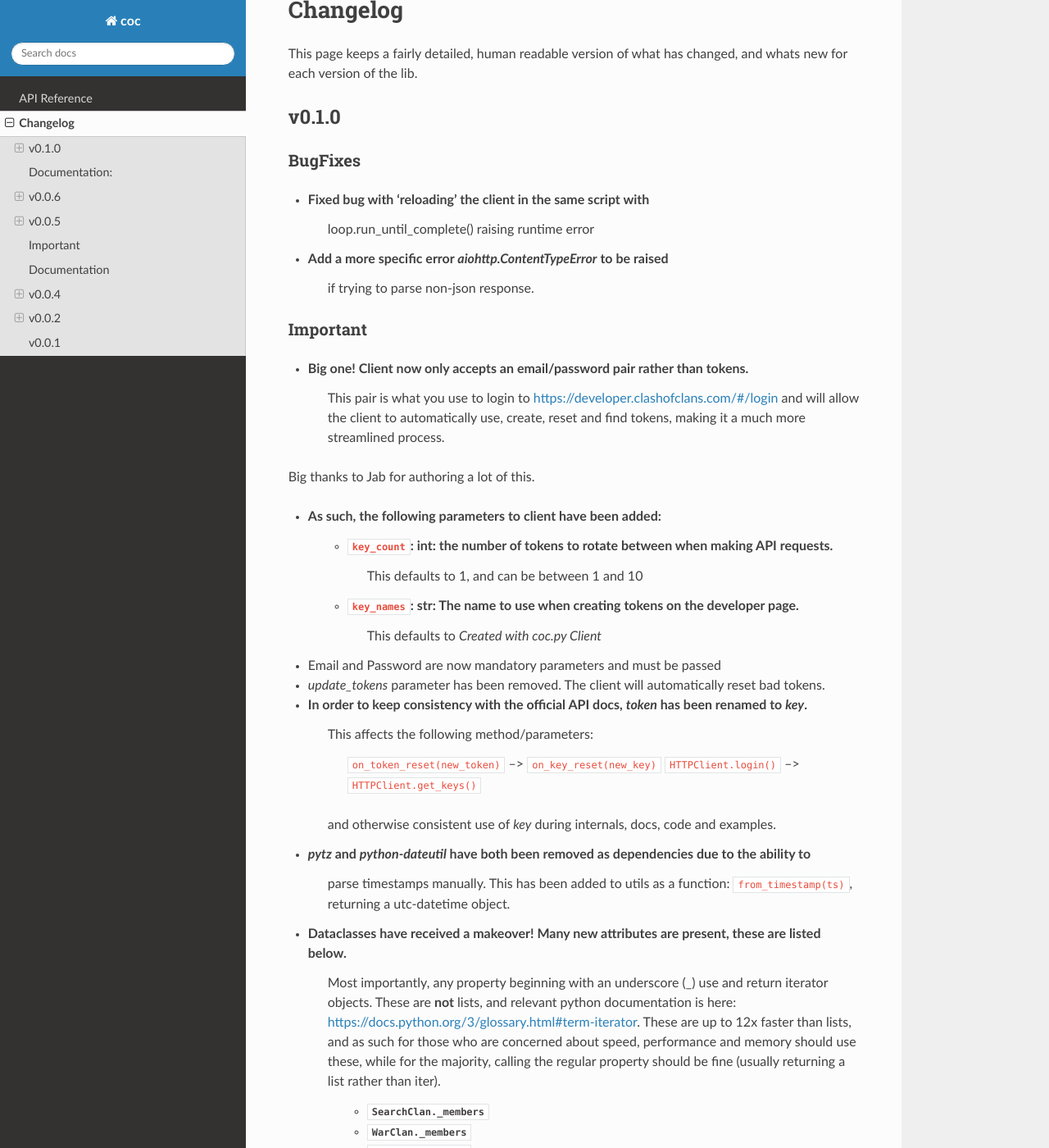
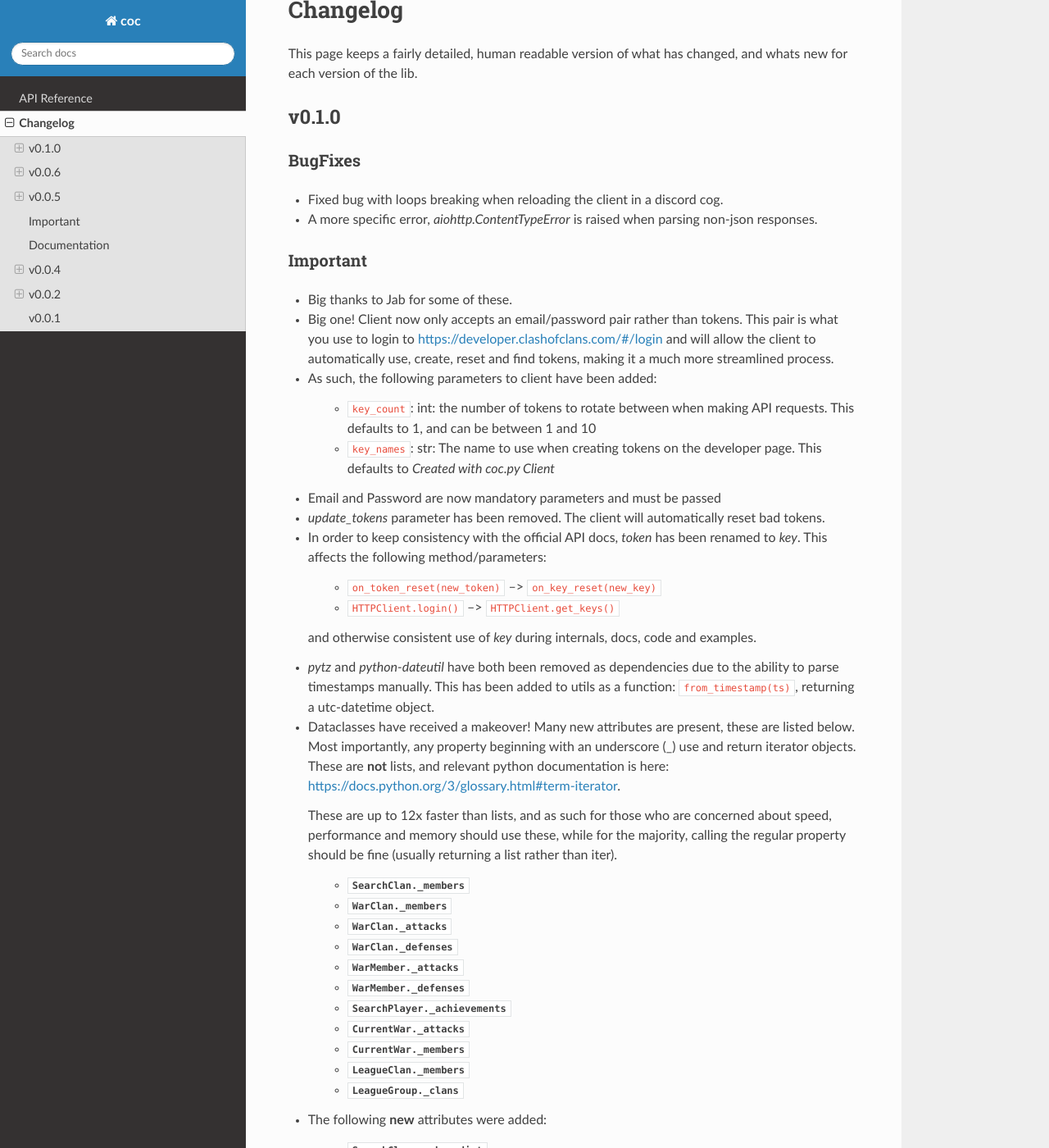
Before and after one commit to mathsman5133/coc.py, a Sphinx documentation site: the page built from docs/changelog.rst, in a window 1280 px wide and 1400 px high, scrolled down 206 px. Shown: the whole window at 82% size. Built offline with Sphinx 7.4.7 and the Read the Docs theme 2.0.0, drawn with Linux system fonts in a browser that asks for light colours; some of the changed text lies outside the part shown.

Commit message:
Bump versions to v0.1.0 and fix formatting for changelog

```diff
--- a/coc/__init__.py
+++ b/coc/__init__.py
@@ -1,6 +1,6 @@
 # -*- coding: utf-8 -*-
 
-__version__ = '0.0.6'
+__version__ = '0.1.0'
 
 from .client import Client
 from .dataclasses import (
--- a/docs/changelog.rst
+++ b/docs/changelog.rst
@@ -10,96 +10,101 @@
 ---------
 BugFixes
 ~~~~~~~~~~
-- Fixed bug with 'reloading' the client in the same script with
-    loop.run_until_complete() raising runtime error
-- Add a more specific error `aiohttp.ContentTypeError` to be raised
-     if trying to parse non-json response.
+- Fixed bug with loops breaking when reloading the client in a discord cog.
+- A more specific error, `aiohttp.ContentTypeError` is raised when parsing non-json responses.
 
 Important
 ~~~~~~~~~~~
+- Big thanks to Jab for some of these.
+
 - Big one! Client now only accepts an email/password pair rather than tokens.
-    This pair is what you use to login to https://developer.clashofclans.com/#/login
-    and will allow the client to automatically use, create, reset and find tokens,
-    making it a much more streamlined process.
+  This pair is what you use to login to https://developer.clashofclans.com/#/login
+  and will allow the client to automatically use, create, reset and find tokens,
+  making it a much more streamlined process.
 
-Big thanks to Jab for authoring a lot of this.
 
 - As such, the following parameters to client have been added:
+
     - ``key_count``: int: the number of tokens to rotate between when making API requests.
-        This defaults to 1, and can be between 1 and 10
+      This defaults to 1, and can be between 1 and 10
+
     - ``key_names``: str: The name to use when creating tokens on the developer page.
-        This defaults to `Created with coc.py Client`
+      This defaults to `Created with coc.py Client`
 
 - Email and Password are now mandatory parameters and must be passed
+
 - `update_tokens` parameter has been removed. The client will automatically reset bad tokens.
 
 - In order to keep consistency with the official API docs, `token` has been renamed to `key`.
-    This affects the following method/parameters:
+  This affects the following method/parameters:
 
-        ``on_token_reset(new_token)`` --> ``on_key_reset(new_key)``
-        ``HTTPClient.login()`` --> ``HTTPClient.get_keys()``
+    - ``on_token_reset(new_token)`` --> ``on_key_reset(new_key)``
+    - ``HTTPClient.login()`` --> ``HTTPClient.get_keys()``
 
-    and otherwise consistent use of `key` during internals, docs, code and examples.
+  and otherwise consistent use of `key` during internals, docs, code and examples.
 
 - `pytz` and `python-dateutil` have both been removed as dependencies due to the ability to
-    parse timestamps manually. This has been added to utils as a function: ``from_timestamp(ts)``,
-    returning a utc-datetime object.
+  parse timestamps manually. This has been added to utils as a function: ``from_timestamp(ts)``,
+  returning a utc-datetime object.
 
 - Dataclasses have received a makeover! Many new attributes are present, these are listed below.
-    Most importantly, any property beginning with an underscore (_) use and return iterator objects.
-    These are **not** lists, and relevant python documentation is here:
-    https://docs.python.org/3/glossary.html#term-iterator. These are up to 12x faster than lists, and
-    as such for those who are concerned about speed, performance and memory should use these, while
-    for the majority, calling the regular property should be fine (usually returning a list rather than iter).
+  Most importantly, any property beginning with an underscore (_) use and return iterator objects.
+  These are **not** lists, and relevant python documentation is here:
+  https://docs.python.org/3/glossary.html#term-iterator.
 
-        -   :attr:`SearchClan._members`
-        -   :attr:`WarClan._members`
-        -   :attr:`WarClan._attacks`
-        -   :attr:`WarClan._defenses`
-        -   :attr:`WarMember._attacks`
-        -   :attr:`WarMember._defenses`
-        -   :attr:`SearchPlayer._achievements`
-        -   :attr:`CurrentWar._attacks`
-        -   :attr:`CurrentWar._members`
-        -   :attr:`LeagueClan._members`
-        -   :attr:`LeagueGroup._clans`
+  These are up to 12x faster than lists, and
+  as such for those who are concerned about speed, performance and memory should use these, while
+  for the majority, calling the regular property should be fine (usually returning a list rather than iter).
+
+    -   :attr:`SearchClan._members`
+    -   :attr:`WarClan._members`
+    -   :attr:`WarClan._attacks`
+    -   :attr:`WarClan._defenses`
+    -   :attr:`WarMember._attacks`
+    -   :attr:`WarMember._defenses`
+    -   :attr:`SearchPlayer._achievements`
+    -   :attr:`CurrentWar._attacks`
+    -   :attr:`CurrentWar._members`
+    -   :attr:`LeagueClan._members`
+    -   :attr:`LeagueGroup._clans`
 
 - The following **new** attributes were added:
 
-        -   :attr:`SearchClan.member_dict`
-        -   :attr:`WarClan.member_dict`
-        -   :attr:`WarClan.attacks`
-        -   :attr:`WarClan.defenses`
-        -   :attr:`WarMember.attacks`
-        -   :attr:`WarMember.defenses`
-        -   :attr:`SearchPlayer.achievements_dict`
-        -   :attr:`SearchPlayer.troops_dict`
-        -   :attr:`SearchPlayer.heroes_dict`
-        -   :attr:`SearchPlayer.spells_dict`
-        -   :attr:`Timestamp.time`
+    -   :attr:`SearchClan.member_dict`
+    -   :attr:`WarClan.member_dict`
+    -   :attr:`WarClan.attacks`
+    -   :attr:`WarClan.defenses`
+    -   :attr:`WarMember.attacks`
+    -   :attr:`WarMember.defenses`
+    -   :attr:`SearchPlayer.achievements_dict`
+    -   :attr:`SearchPlayer.troops_dict`
+    -   :attr:`SearchPlayer.heroes_dict`
+    -   :attr:`SearchPlayer.spells_dict`
+    -   :attr:`Timestamp.time`
+
 
 - The folowwing **new** methods were added:
 
-        -   :func:`SearchClan.get_member(tag)`
-        -   :func:`CurrentWar.get_member(tag)`
+    -   `SearchClan.get_member(tag)`
+    -   `CurrentWar.get_member(tag)`
 
 - New utility functions:
 
-    - :func:`utils.get(iterable, **attrs)
+    - `utils.get(iterable, **attrs)`
         - Searches the iterable until a value with the given attribute is found.
-            Unlike ``filter()``, this will return when the first value is found.
-    - :func:`utils.find(function, iterable)
+          Unlike ``filter()``, this will return when the first value is found.
+    - `utils.find(function, iterable)`
         - Searches through the iterable until a value which satisfies the function is found.
 
-    - :func:`from_timestamp(ts)`
+    - `from_timestamp(ts)`
         - Parses an ISO8601 timestamp as returned by the COC API into a datetime object
 
+
 Documentation:
----------------
+~~~~~~~~~~~~~~~~
 - Many docstrings were reformatted or worded, with punctuation and other typo's fixed
 - All new properties, attributes and methods have been documented.
 - Update some examples, including a `clan_info` function in discord bots (Thanks, Tuba).
-
 
 
 
@@ -143,17 +148,17 @@
 ~~~~~~~~~
 - Fix some problems comparing naive and aware timestamps in :class:`.Timestamp`
 - Add a private ``_data`` attribute to all data classes.
-This is the json as the API returns it. It makes ``json=True`` parameters in
-requests easy to handle.
+  This is the json as the API returns it. It makes ``json=True`` parameters in
+  requests easy to handle.
 - Only cache complete clan results - ie. ``Client.search_clans`` only returned a :class:`BasicClan`,
-so in order to add some cache consistency, cached clans now only contain :class:`SearchClan`.
+  so in order to add some cache consistency, cached clans now only contain :class:`SearchClan`.
 
 Important
 ~~~~~~~~~~
 - New Class - :class:`.LeagueWarLogEntry` is similar to :class:`WarLog`, however it has it's own
-set of attributes to ensure it is easier to use and know which ones are present and not.
+  set of attributes to ensure it is easier to use and know which ones are present and not.
 - This new class is utilised in ``Client.get_warlog``, which returns a ``list`` of both
-``LeagueWarLogEntry`` and ``WarLog``, depending on the war.
+  ``LeagueWarLogEntry`` and ``WarLog``, depending on the war.
 
 Documentation
 ~~~~~~~~~~~~~~
@@ -169,7 +174,7 @@
 - Fix some attributes from inherited classes not being present
 - Fix some :exc:`AttributeError` from being thrown due to incomplete data from API
 - When a clan is not in war, :class:`.WarClan` will not be present.
-Some errors were being thrown due to incomplete data being given from API
+  Some errors were being thrown due to incomplete data being given from API
 - Allow for text-only responses from API (ie. not json)
 
 
--- a/setup.py
+++ b/setup.py
@@ -5,7 +5,7 @@
 with open(os.path.join(os.getcwd(), 'requirements.txt')) as f:
     requirements = f.read().splitlines()
 
-version = '0.0.6'
+version = '0.1.0'
 
 readme = ''
 with open('README.rst') as f:
```
